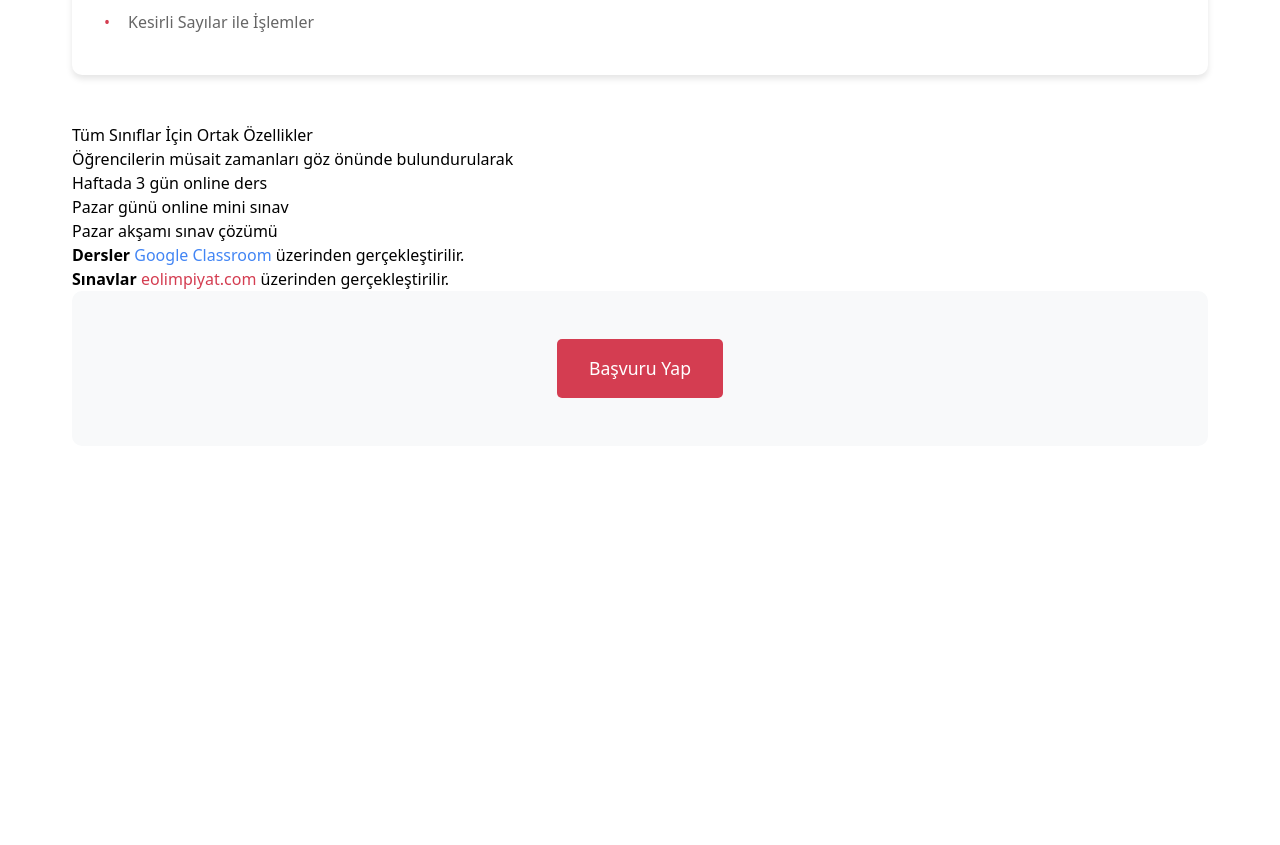
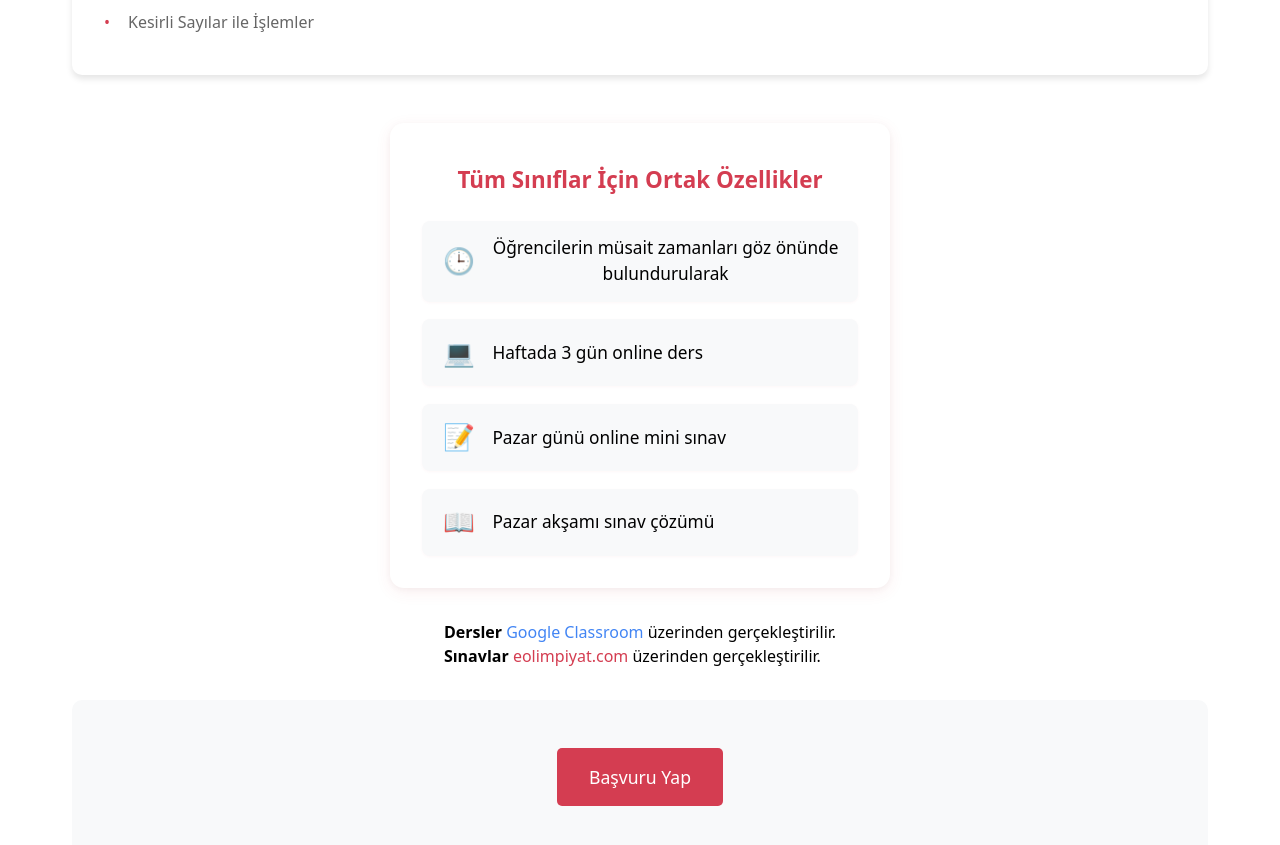
Before and after one commit to alifuatakbas/e-math-frontend, a Next.js app: page /program/2025-yaz in a window 1280 px wide. Shown: the part 767-1612 px from the top of the page. Before the commit the page ends 1245 px from the top, so only its background shows below. Built offline with nearby package versions, Linux system fonts and the light colour scheme.

Commit message:
Yaz PRogramı

```diff
--- a/app/program/2025-yaz/page.tsx
+++ b/app/program/2025-yaz/page.tsx
@@ -86,11 +86,23 @@ const SinifProgrami: React.FC = () => {
         <div className={styles.ortakBilgiSection}>
           <div className={styles.ortakBilgiCard}>
             <h2>Tüm Sınıflar İçin Ortak Özellikler</h2>
-            <ul>
-              <li>Öğrencilerin müsait zamanları göz önünde bulundurularak</li>
-              <li>Haftada 3 gün online ders</li>
-              <li>Pazar günü online mini sınav</li>
-              <li>Pazar akşamı sınav çözümü</li>
+            <ul className={styles.ortakOzelliklerList}>
+              <li className={styles.ortakOzellikItem}>
+                <span className={styles.ozellikIcon}>🕒</span>
+                <span>Öğrencilerin müsait zamanları göz önünde bulundurularak</span>
+              </li>
+              <li className={styles.ortakOzellikItem}>
+                <span className={styles.ozellikIcon}>💻</span>
+                <span>Haftada 3 gün online ders</span>
+              </li>
+              <li className={styles.ortakOzellikItem}>
+                <span className={styles.ozellikIcon}>📝</span>
+                <span>Pazar günü online mini sınav</span>
+              </li>
+              <li className={styles.ortakOzellikItem}>
+                <span className={styles.ozellikIcon}>📖</span>
+                <span>Pazar akşamı sınav çözümü</span>
+              </li>
             </ul>
           </div>
           <div className={styles.platformBilgi}>
--- a/app/styles/Program.module.css
+++ b/app/styles/Program.module.css
@@ -290,3 +290,69 @@
     text-align: center;
   }
 }
+
+.ortakBilgiSection {
+  display: flex;
+  flex-direction: column;
+  align-items: center;
+  margin: 2.5rem 0 2rem 0;
+  gap: 1.5rem;
+}
+
+.ortakBilgiCard {
+  background: #fff;
+  border-radius: 14px;
+  box-shadow: 0 4px 16px rgba(212, 61, 81, 0.08), 0 1.5px 6px rgba(0,0,0,0.04);
+  padding: 2.5rem 2rem 2rem 2rem;
+  max-width: 500px;
+  width: 100%;
+  text-align: center;
+  margin-bottom: 0.5rem;
+}
+
+.ortakBilgiCard h2 {
+  color: #d43d51;
+  margin-bottom: 1.5rem;
+  font-size: 1.4rem;
+  font-weight: 700;
+}
+
+.ortakOzelliklerList {
+  list-style: none;
+  padding: 0;
+  margin: 0;
+  display: flex;
+  flex-direction: column;
+  gap: 1.1rem;
+}
+
+.ortakOzellikItem {
+  display: flex;
+  align-items: center;
+  gap: 1rem;
+  background: #f8f9fa;
+  border-radius: 8px;
+  padding: 0.9rem 1.2rem;
+  font-size: 1.08rem;
+  box-shadow: 0 1px 3px rgba(212, 61, 81, 0.04);
+  transition: background 0.2s;
+}
+
+.ortakOzellikItem:hover {
+  background: #ffe6ea;
+}
+
+.ozellikIcon {
+  font-size: 1.6rem;
+  color: #d43d51;
+  min-width: 2.2rem;
+  display: flex;
+  align-items: center;
+  justify-content: center;
+}
+
+@media (max-width: 600px) {
+  .ortakBilgiCard {
+    padding: 1.2rem 0.5rem 1.2rem 0.5rem;
+  }
+}
```
